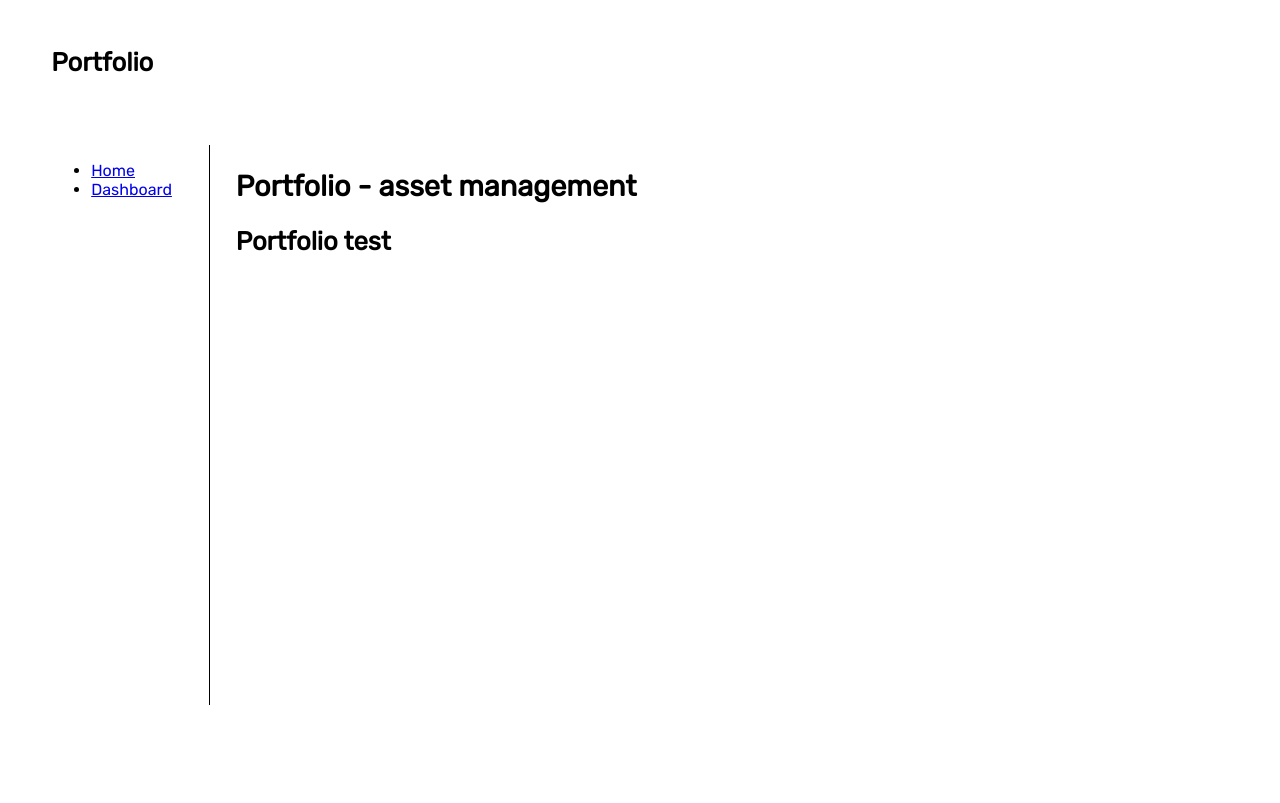
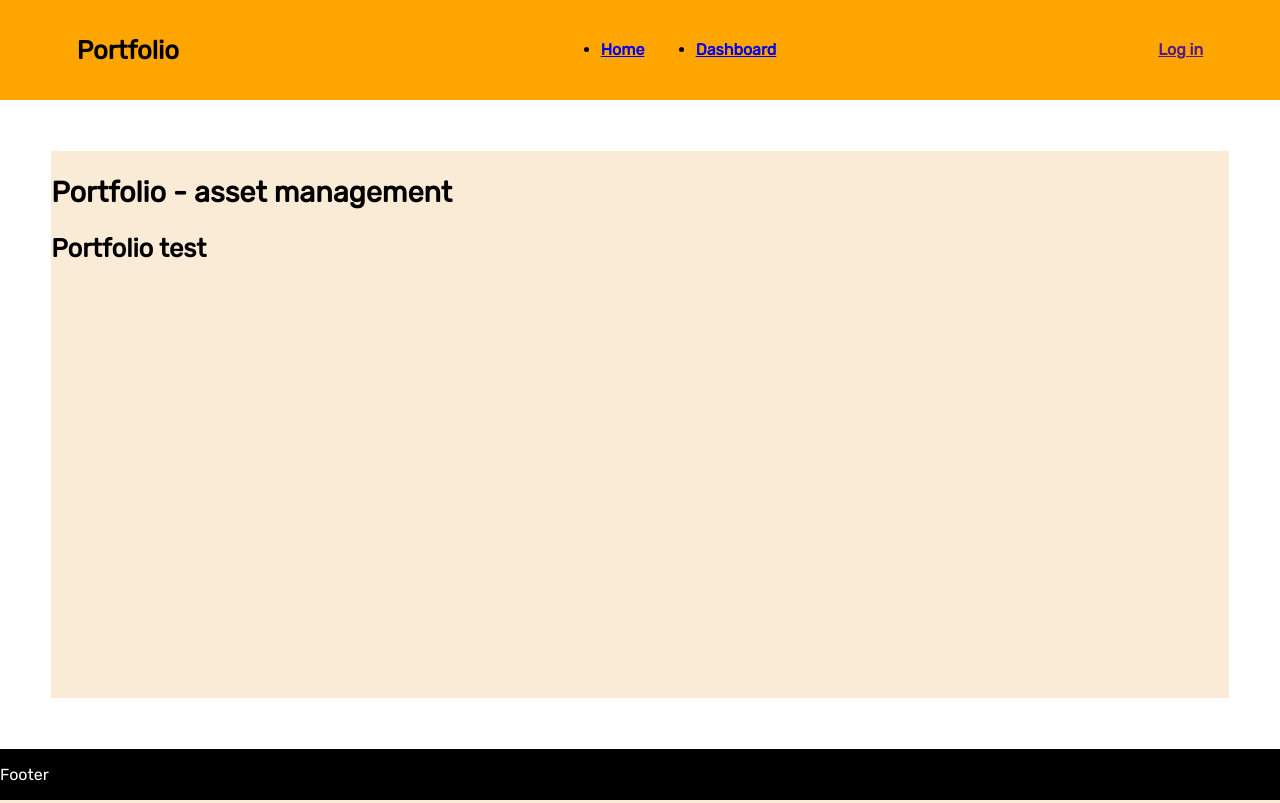
Before and after one commit to ra2dd/django-finances, a Django app: template portfolio/templates/index.html in a window 1280 px wide. Run offline with Django 4.2, Linux system fonts and the light colour scheme; the template is opened without the code that fills it, so the values that code supplies are empty.

Commit message:
change layout styling

```diff
--- a/portfolio/static/css/style.css
+++ b/portfolio/static/css/style.css
@@ -5,7 +5,7 @@ html
 
 body
 {
-    margin: 2% 4%;
+    margin: 0;
 }
 
 /*
@@ -15,39 +15,42 @@ body
 {
     display: grid;
     grid-template-areas:
-        "header header"
-        "sidebar content"
-        "footer footer";
-        grid-template-columns: 0.8fr 5fr;
+        "header"
+        "content"
+        "footer";
         grid-template-rows: 1fr 6fr 0.5fr;
         gap: 2vw;
 
 
     position: relative;
-    min-height: 94vh;
+    min-height: 100vh;
 }
 
 header
 {
+    display: flex;
+    flex-flow: row wrap;
+    align-items: center;
+    justify-content: space-between;
+
     grid-area: header;
-}
-
-aside
-{
-    grid-area: sidebar;
-
-    border-right: 0.1vw solid black;
-    padding-right: 1vw;
+    background-color: orange;
+    font-weight: 600;
 }
 
 .content-container
 {
     grid-area: content;
+    margin: 2% 4%;
+    background-color: antiquewhite;
 }
 
 footer
 {
     grid-area: footer;
+
+    background-color: black;
+    color: white;
 }
 
 
@@ -63,3 +66,32 @@ h2
 {
     font-size: 1.6rem;
 }
+
+
+/*
+    Styling header and sidebar
+*/
+.header-navbar
+{
+    display: flex;
+    flex-flow: row wrap;
+    align-items: center;
+    justify-content: space-around;
+}
+
+.header-navbar > *
+{
+    margin: auto 2vw;
+}
+
+header > .header-logo
+{
+    margin-left: 6vw;
+}
+
+header > .header-user
+{
+    margin-right: 6vw;
+    display: flex;
+    justify-content: right;
+}
--- a/portfolio/templates/base_generic.html
+++ b/portfolio/templates/base_generic.html
@@ -18,13 +18,11 @@
     <body>
         <div class="grid-container">
             <header>
-                <h2>Portfolio</h2>
-            </header>
+                <h2 class="header-logo">Portfolio</h2>
 
-            <aside>
+
                 {% block sidebar %}
-                    <ul class="sidebar-nav">
-                        <div class="sidebar-section">
+                    <ul class="header-navbar">
                         <li>
                             <a href="{% url 'index' %}">Home</a>
                         </li>
@@ -32,10 +30,21 @@
                         <li>
                             <a href="{% url 'dashboard' %}">Dashboard</a>
                         </li>
-                        </div>
                     </ul>
                 {% endblock %}
-            </aside>
+
+
+                <div class="header-user">
+                    {% if user.is_authenticated %}
+                        <p>
+                            User: {{ user.get_username }}
+                        </p>
+                    {% else %}
+                        <a href="">Log in</a>
+                    {% endif %}
+
+                </div>
+            </header>
 
             <section class="content-container">
                 {% block content %}
@@ -44,7 +53,7 @@
 
             <footer>
                 <p>
-
+                    Footer
                 </p>
             </footer>
         </div>
```
Lines whose indentation alone changed are shown as unchanged.
